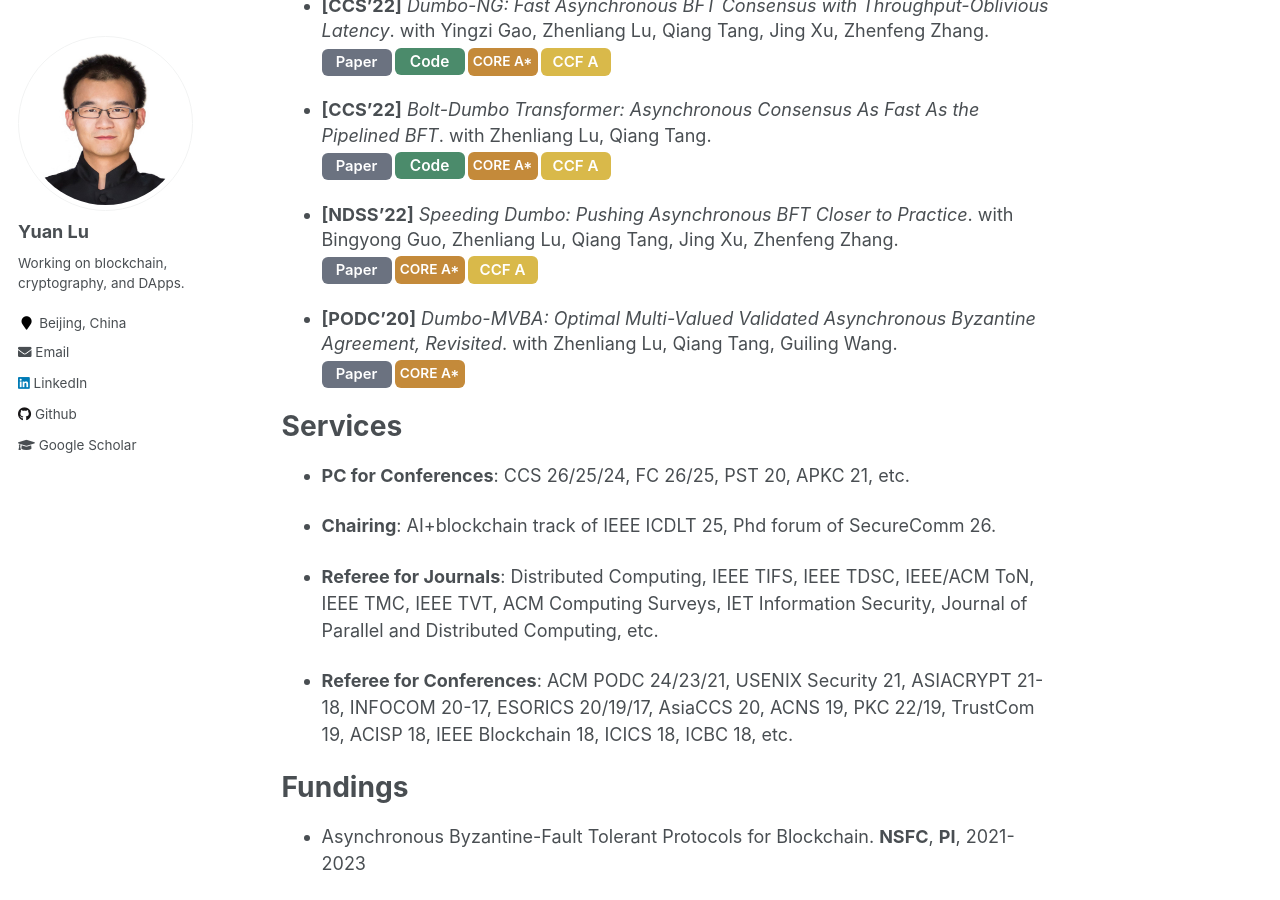
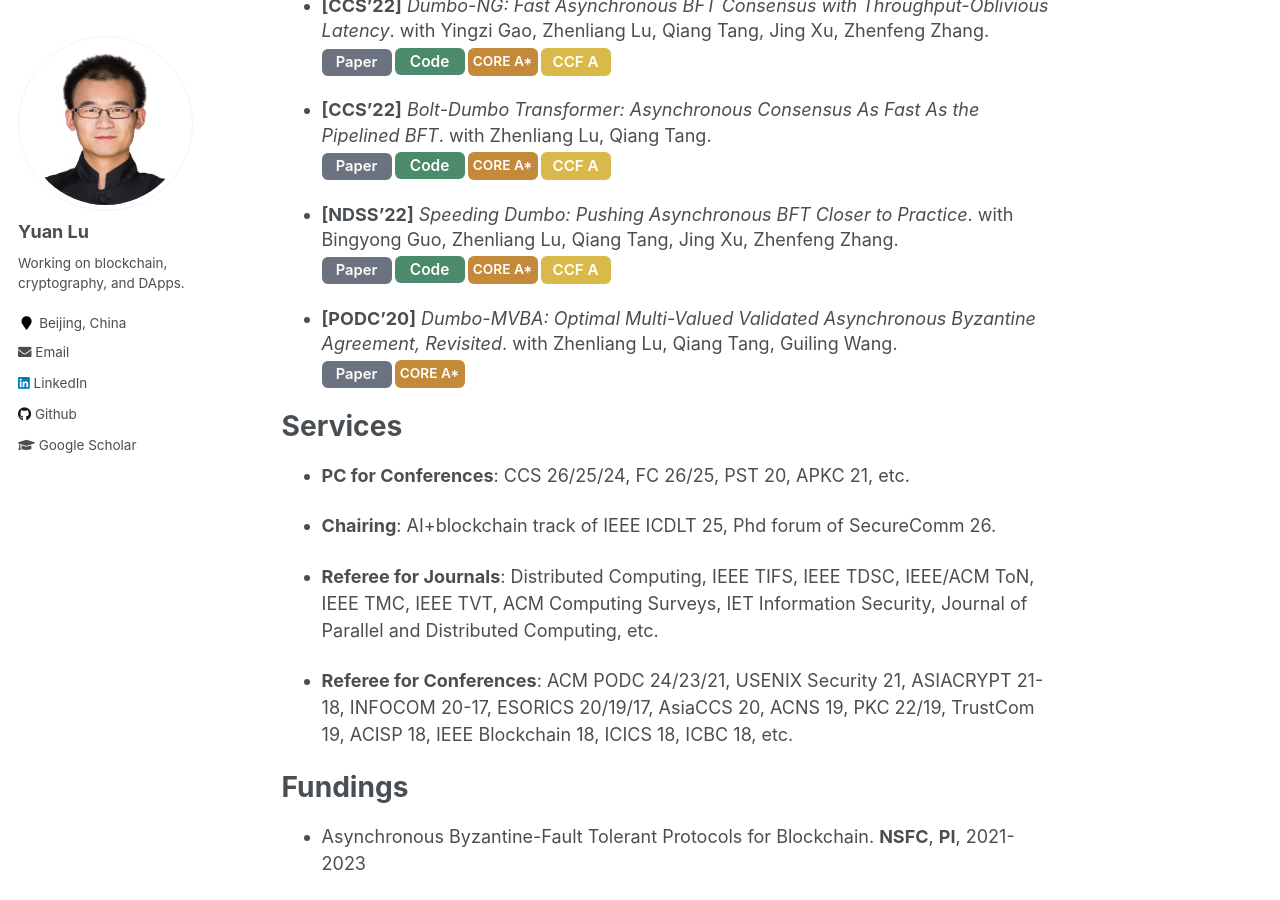
Before and after one commit to yylluu/yylluu.github.io, a Jekyll site: the page built from _pages/about.md, in a window 1280 px wide and 900 px high, scrolled down 1811 px. Built offline with Jekyll 4.4.1, drawn with Linux system fonts in a browser that asks for light colours.

Commit message:
Update about.md

```diff
--- a/_pages/about.md
+++ b/_pages/about.md
@@ -151,6 +151,9 @@ Many of my research results have been published in top-tier computer science ven
   <a href="https://eprint.iacr.org/2022/027" target="_blank">
     <span class="pub-badge badge-paper">Paper</span>
   </a>
+  <a href="https://github.com/fascy/Dumbo_NG" target="_blank">
+    <span class="pub-badge badge-code">Code</span>
+  </a>
   <span class="pub-badge badge-core">CORE A*</span>
   <span class="pub-badge badge-ccf">CCF A</span>
 </div>
```
